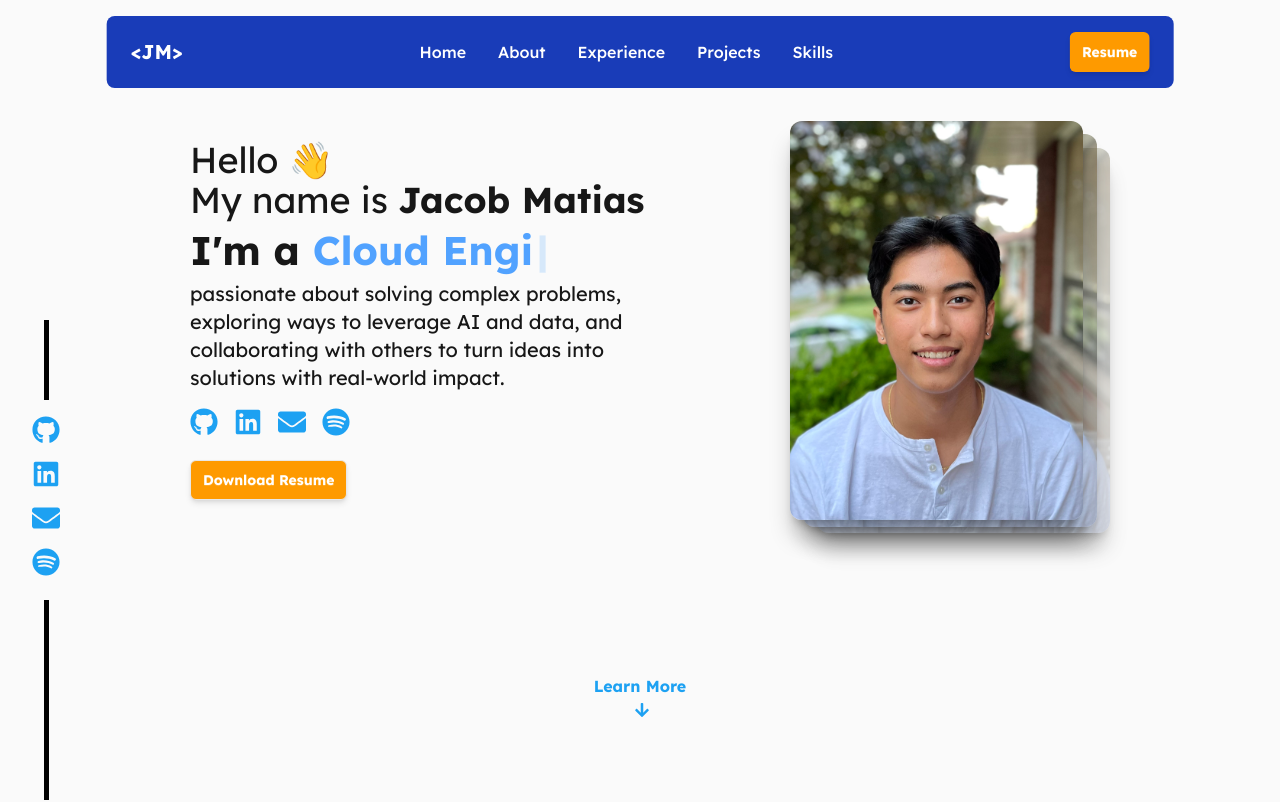
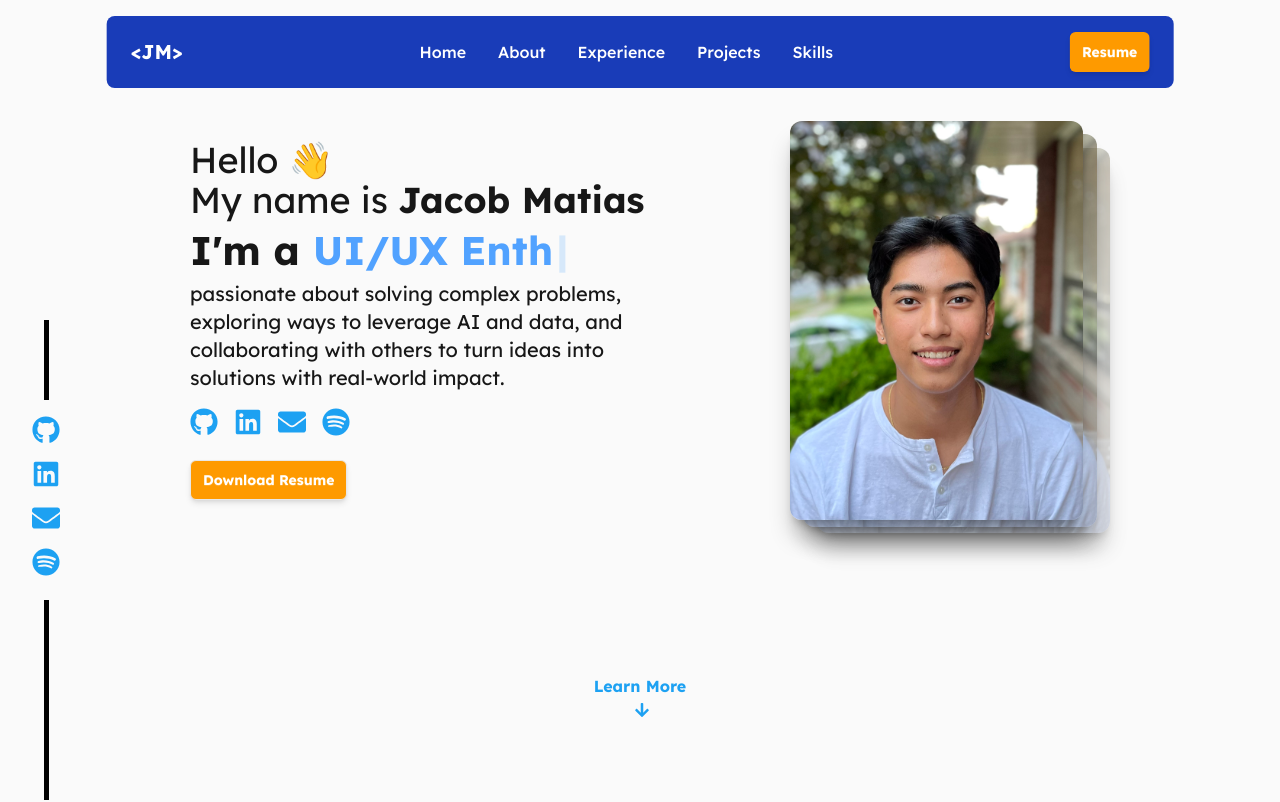
Before and after one commit to matiasjacob25/website-v1, a Next.js app: page / in a window 1280 px wide. Shown: the top 802 px of the page. Built offline with nearby package versions, Linux system fonts and the light colour scheme; a web font is replaced by a local one.

Commit message:
changed "I am" titles

```diff
--- a/src/components/typing-header.tsx
+++ b/src/components/typing-header.tsx
@@ -4,7 +4,7 @@ import { useTypewriter, Cursor } from "react-simple-typewriter";
 
 export default function TypingHeader() {
   const [text] = useTypewriter({
-    words: ["Software Developer", "Cloud Engineer", "Full-Stack Developer", "UI/UX Developer"],
+    words: ["Software Developer", "UI/UX Enthusiast", "Backend Developer", "Cloud Developer"],
     loop: 0, // 0 = infinite loop
     typeSpeed: 100,
     deleteSpeed: 50,
```
